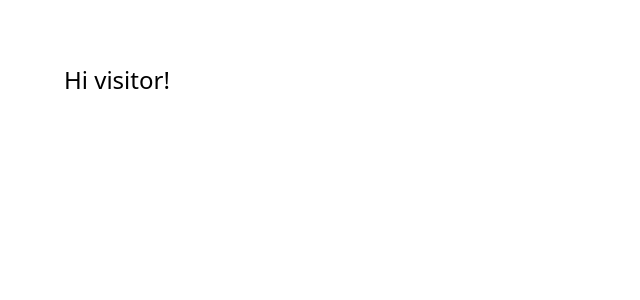
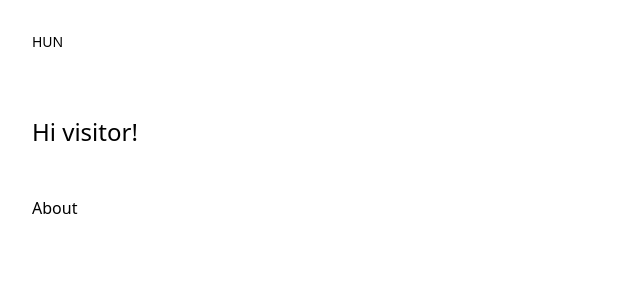
Before and after one commit to kadav8/next-site-template, a Next.js app: page /en in a window 1280 px wide. Shown: the top 300 px of the page, without its empty margins (0-640 px from the left). Built offline with nearby package versions, Linux system fonts and the light colour scheme.

Commit message:
lang fixes

```diff
--- /dev/null
+++ b/app/[lang]/[about]/page.js
@@ -0,0 +1,21 @@
+import { dictionary } from '../../../dictionary'
+
+export const dynamicParams = false;
+
+export async function generateStaticParams() {
+  return [{ about: 'about' }, { about: 'rolam' }];
+}
+
+export const metadata = {
+  title: 'Site Template - About'
+}
+
+export default async function AboutPage({ params }) {
+  const t = await dictionary(params.lang)
+
+  return (
+    <div className="p-8 text-2xl">
+      {t['about-page'].title}
+    </div>
+  )
+}
--- /dev/null
+++ b/app/[lang]/language-selector.js
@@ -0,0 +1,7 @@
+export default async function LanguageSelector({ lang }) {
+   return (
+     <div className="text-sm p-8">
+       {lang === 'hu' ? 'ENG' : 'HUN'}
+     </div>
+   )
+ }
--- a/app/[lang]/layout.js
+++ b/app/[lang]/layout.js
@@ -1,4 +1,5 @@
 import '../globals.css'
+import LanguageSelector from './language-selector';
 
 export const dynamicParams = false;
 
@@ -14,7 +15,10 @@ export const metadata = {
 export default function Root({ children, params }) {
   return (
     <html lang={params.lang}>
-      <body>{children}</body>
+      <body>
+        <div><LanguageSelector lang={params.lang}></LanguageSelector></div>
+        <main>{children}</main>
+      </body>
     </html>
   );
 }
--- a/app/[lang]/page.js
+++ b/app/[lang]/page.js
@@ -1,11 +1,13 @@
 import { dictionary } from '../../dictionary'
+import Link from 'next/link';
 
 export default async function Page({ params: { lang } }) {
   const t = await dictionary(lang)
 
   return (
-    <div className="text-2xl">
-      {t['hello-message']}
+    <div className="flex flex-col p-8">
+      <div className="text-2xl mb-12">{t['hello-message']}</div>
+      <Link href={`/${lang}/${t['navigation'].about_url}`} className="text-md">{t['navigation'].about_title}</Link>
     </div>
   )
 }
--- a/app/globals.css
+++ b/app/globals.css
@@ -3,5 +3,7 @@
 @tailwind utilities;
 
 body {
-   padding: 4rem
+   padding: 0;
+   margin: 0;
+   border: 0;
 }
--- a/content/en.json
+++ b/content/en.json
@@ -1,3 +1,10 @@
 {
-   "hello-message": "Hi visitor!"
+   "hello-message": "Hi visitor!",
+   "navigation": {
+      "about_title": "About",
+      "about_url": "about"
+   },
+   "about-page" : {
+      "title": "About"
+   }
 }
--- a/content/hu.json
+++ b/content/hu.json
@@ -1,3 +1,10 @@
 {
-   "hello-message": "Szia látogató!"
+   "hello-message": "Szia látogató!",
+   "navigation": {
+      "about_title": "Rólam",
+      "about_url": "rolam"
+   },
+   "about-page" : {
+      "title": "Rólam"
+   }
 }
--- a/next.config.js
+++ b/next.config.js
@@ -1,5 +1,6 @@
 /** @type {import('next').NextConfig} */
 const nextConfig = {
+  reactStrictMode: true, // Recommended for the `pages` directory, default in `app`.
   experimental: {
     appDir: true,
   },
```
